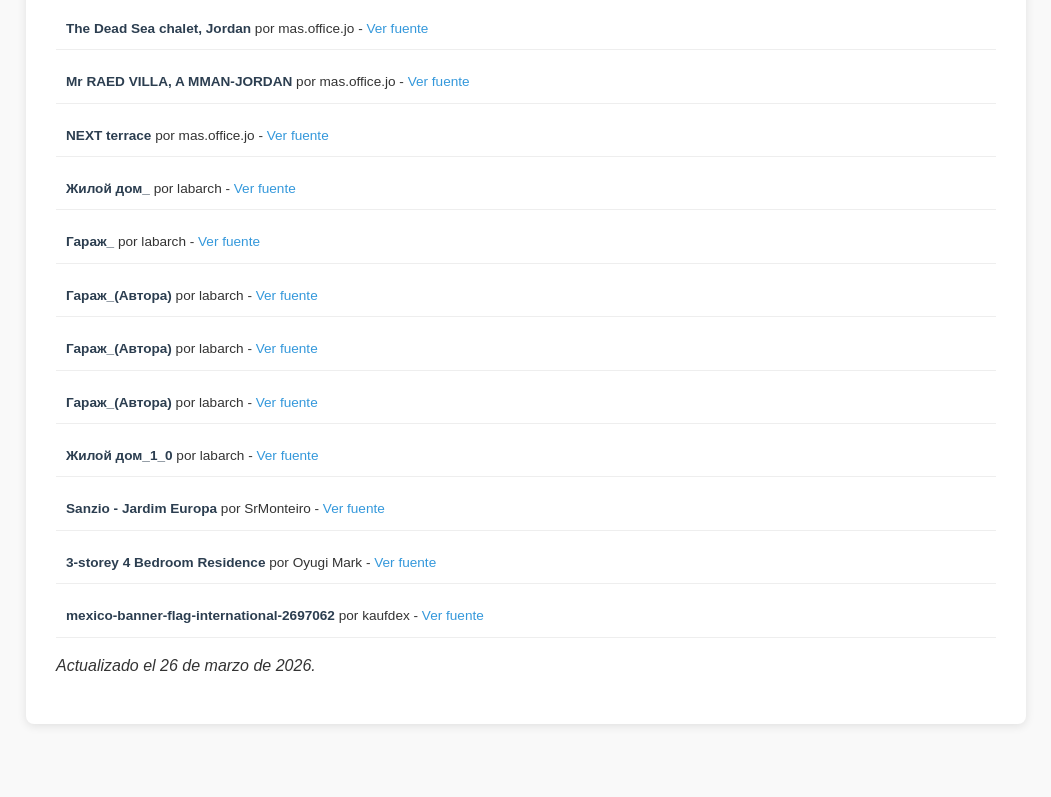
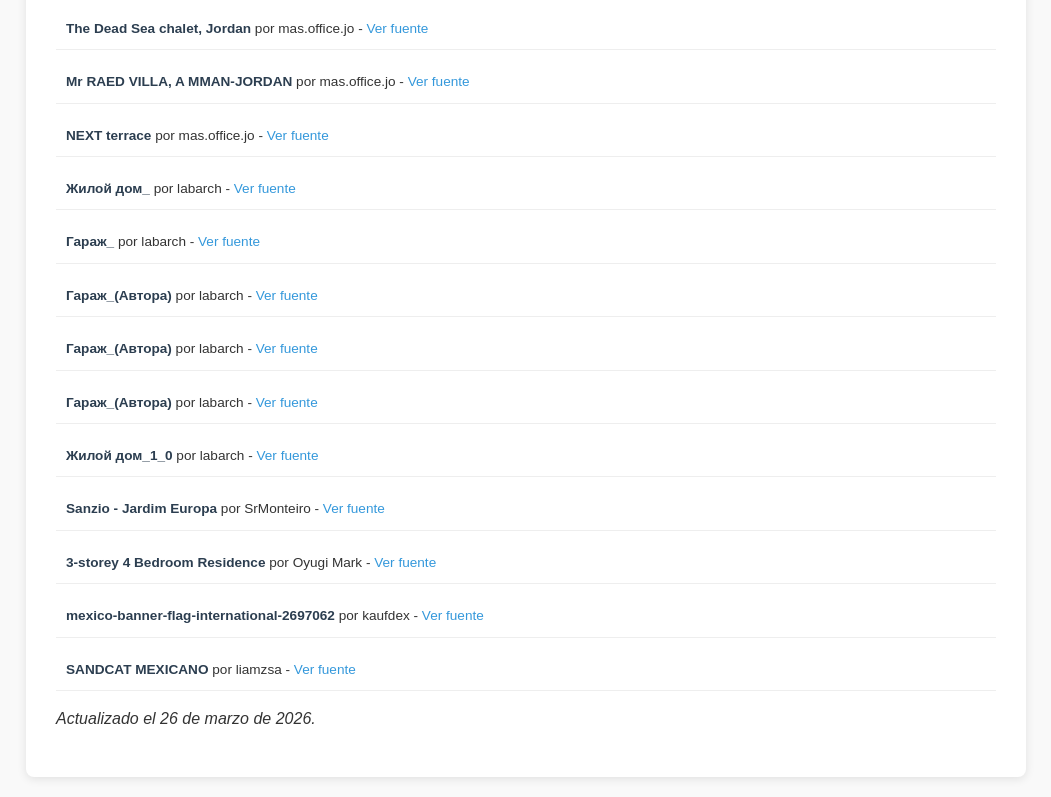
Before and after one commit to aadiegoaa96/POLITICA_PRIVACIDAD_TOPONMX, a plain HTML site: page index.html in a window 1280 px wide. Shown: the part 6166-6963 px from the top of the page, without its empty margins (114-1165 px from the left). Before the commit the page ends 6910 px from the top, so only its background shows below. Drawn offline with Linux system fonts and the light colour scheme.

Commit message:
agregado sandcat mexicano

```diff
--- a/index.html
+++ b/index.html
@@ -146,6 +146,7 @@
             <li><strong>Sanzio - Jardim Europa</strong> por SrMonteiro - <a href="https://sketchfab.com/3d-models/sanzio-jardim-europa-afed317fa3e744a1b7e55e6b4c1af3e4">Ver fuente</a></li>
             <li><strong>3-storey 4 Bedroom Residence</strong> por Oyugi Mark - <a href="https://sketchfab.com/3d-models/3-storey-4-bedroom-residence-ca94296212a94a42af39f4e3db983503">Ver fuente</a></li>
             <li><strong>mexico-banner-flag-international-2697062</strong> por kaufdex - <a href="https://pixabay.com/photos/mexico-banner-flag-international-2697062/">Ver fuente</a></li>
+            <li><strong>SANDCAT MEXICANO</strong> por liamzsa - <a href="https://sketchfab.com/3d-models/sandcat-mexicano-a30b4fb7397d4e60ae10b7af880a0382">Ver fuente</a></li>
         </ul>
 
         <p><em>Actualizado el 26 de marzo de 2026.</em></p>
```
